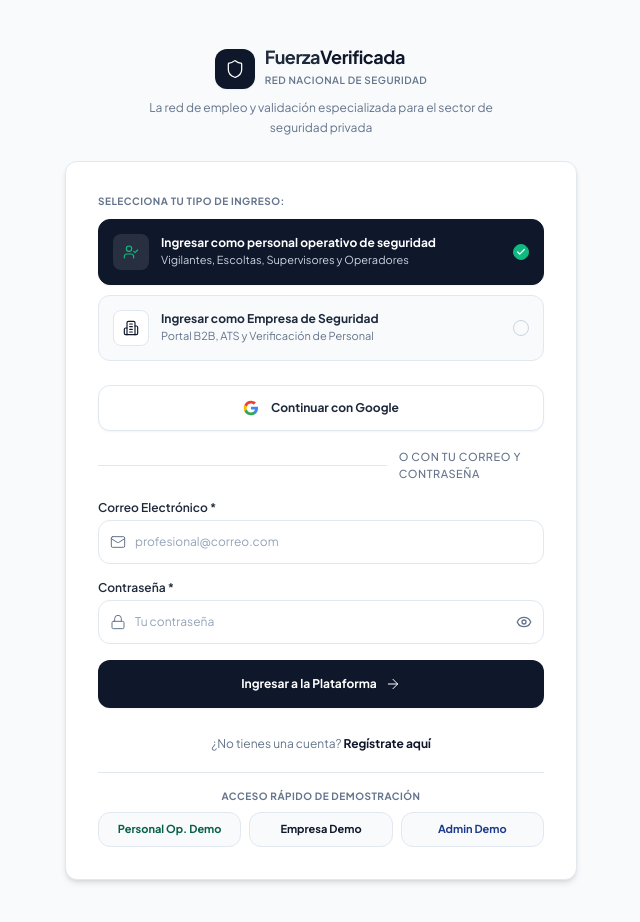
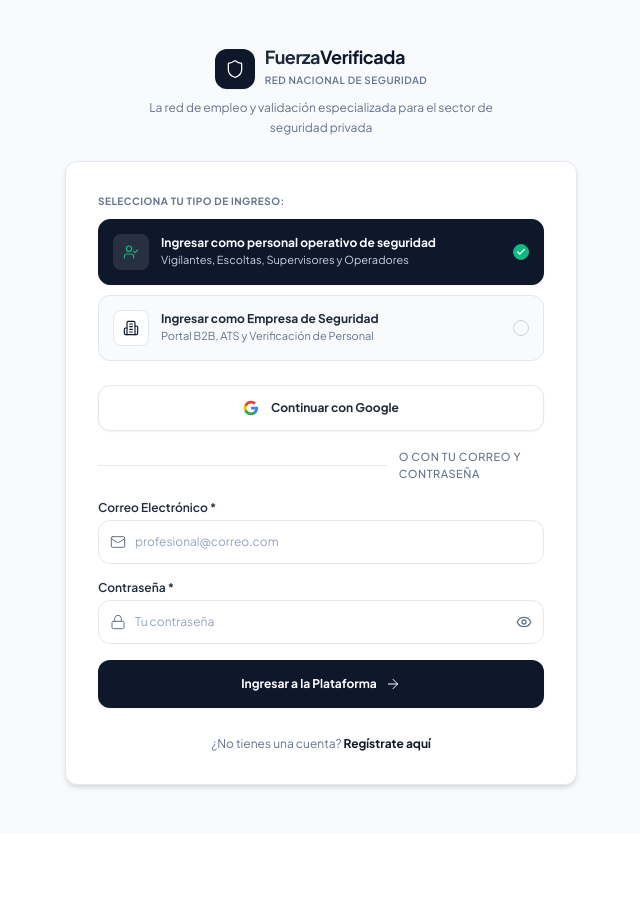
Before and after one commit to pedrodigitex08-svg/FuerzaVerificada, a Next.js app: page /login in a window 1280 px wide. Shown: the top 922 px of the page, without its empty margins (319-959 px from the left). After the commit the page ends 833 px from the top, so only its background shows below. Built offline with nearby package versions, Linux system fonts and the light colour scheme; no server answers.

Commit message:
Eliminar bloque de acceso rapido de demostracion en login

```diff
--- a/src/app/login/page.tsx
+++ b/src/app/login/page.tsx
@@ -1069,36 +1069,6 @@ function LoginForm() {
             </div>
           </>
         )}
-
-        {/* DEMO FAST ACCESS FOR DEV / TESTING */}
-        <div className="pt-4 border-t border-[#E2E8F0] text-center space-y-2">
-          <div className="text-[10px] font-bold text-[#64748B] uppercase tracking-wider">
-            Acceso Rápido de Demostración
-          </div>
-          <div className="grid grid-cols-3 gap-2">
-            <button
-              type="button"
-              onClick={() => handleDemoLogin("candidate")}
-              className="py-2 px-1 rounded-xl bg-[#F8FAFC] border border-[#E2E8F0] text-[#065F46] hover:bg-[#ECFDF5] text-[11px] font-bold transition-all"
-            >
-              Personal Op. Demo
-            </button>
-            <button
-              type="button"
-              onClick={() => handleDemoLogin("company")}
-              className="py-2 px-1 rounded-xl bg-[#F8FAFC] border border-[#E2E8F0] text-[#0F172A] hover:bg-slate-100 text-[11px] font-bold transition-all"
-            >
-              Empresa Demo
-            </button>
-            <button
-              type="button"
-              onClick={() => handleDemoLogin("admin")}
-              className="py-2 px-1 rounded-xl bg-[#F8FAFC] border border-[#E2E8F0] text-[#1E3A8A] hover:bg-slate-100 text-[11px] font-bold transition-all"
-            >
-              Admin Demo
-            </button>
-          </div>
-        </div>
       </div>
     </div>
   );
```
